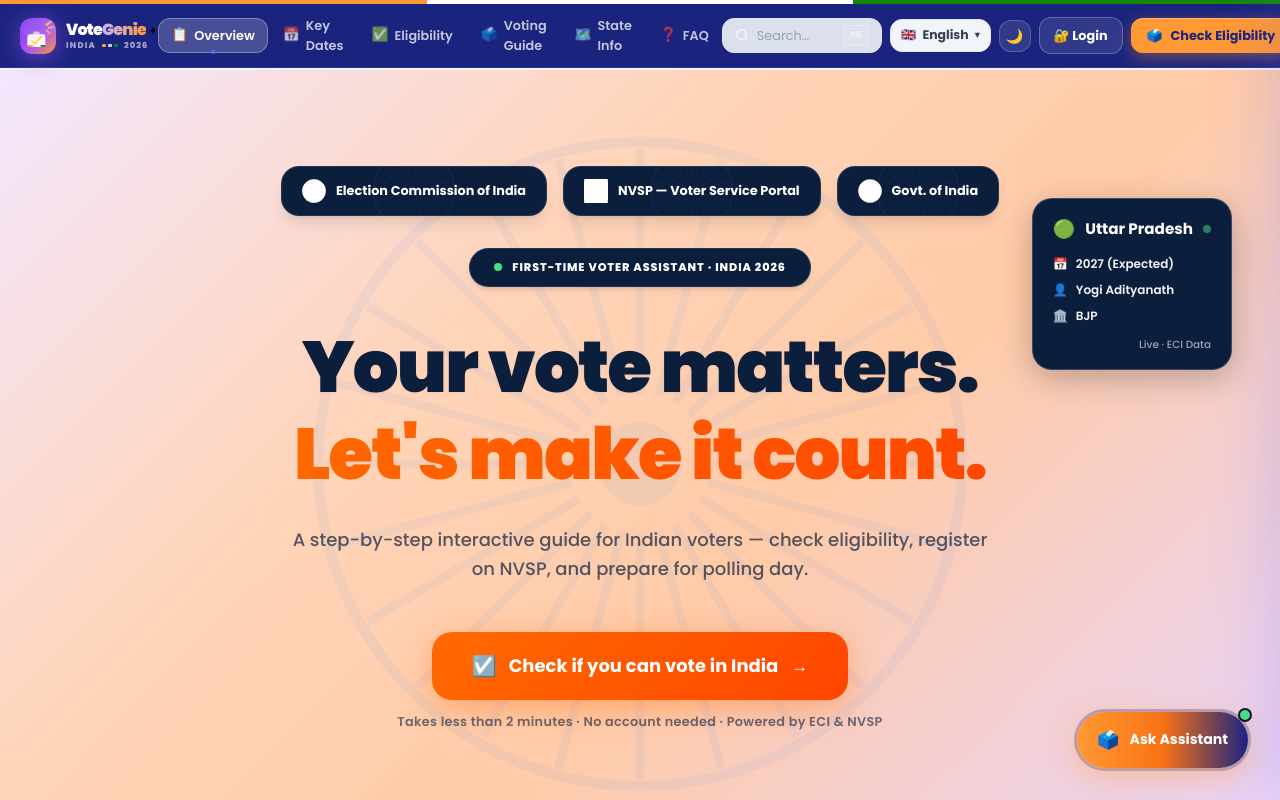
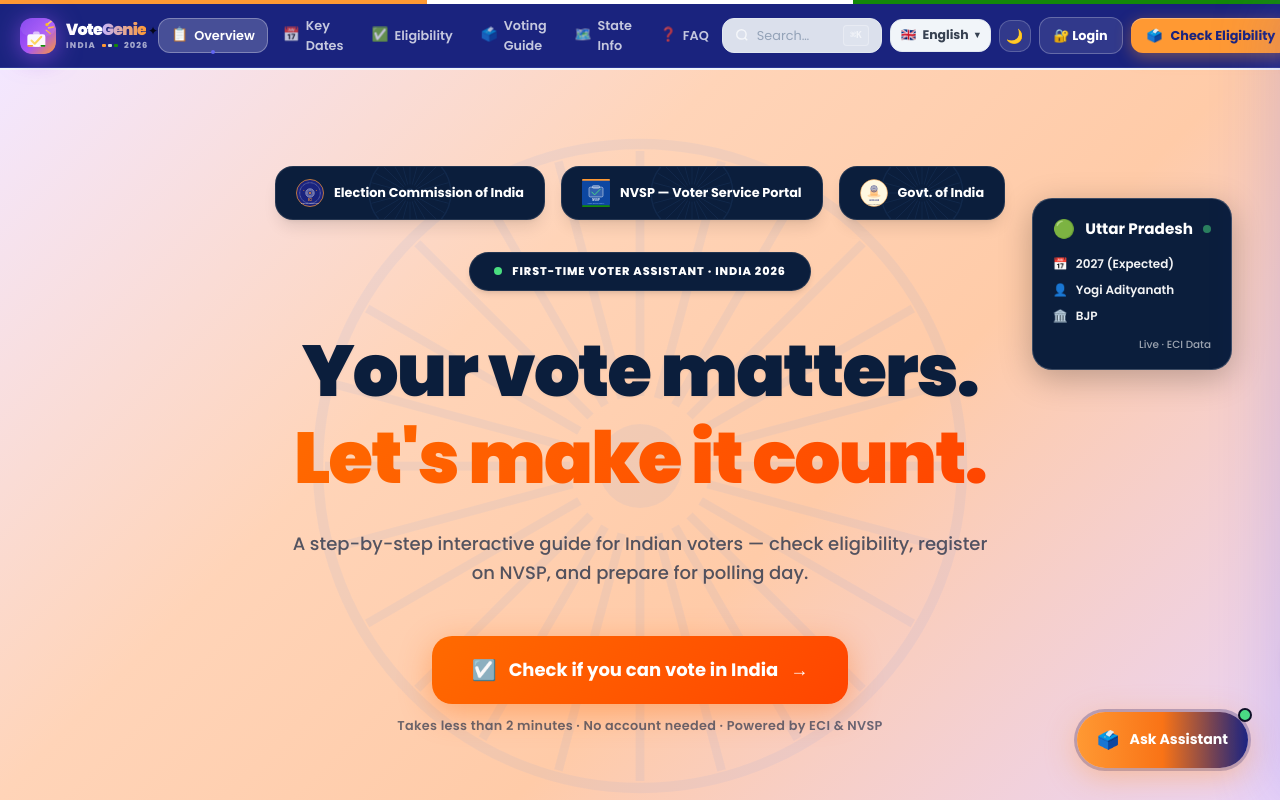
Before and after one commit to rudraabhishek-collab/votegenie, a React (Vite) app in the folder election-guide/: page / in a window 1280 px wide. Shown: the top 800 px of the page. Built offline with nearby package versions, Linux system fonts and the light colour scheme.

Commit message:
Display official colored logos for ECI, NVSP, and Govt of India in authority cards

```diff
--- a/election-guide/src/components/Hero.jsx
+++ b/election-guide/src/components/Hero.jsx
@@ -157,7 +157,7 @@
               <img
                 src={badge.logo}
                 alt={`${badge.name} logo`}
-                className="w-6 h-6 object-contain brightness-0 invert relative z-10"
+                className="w-7 h-7 object-contain relative z-10"
               />
               <span className="text-[0.8rem] font-bold text-white hidden sm:inline relative z-10">{badge.name}</span>
             </a>
```
